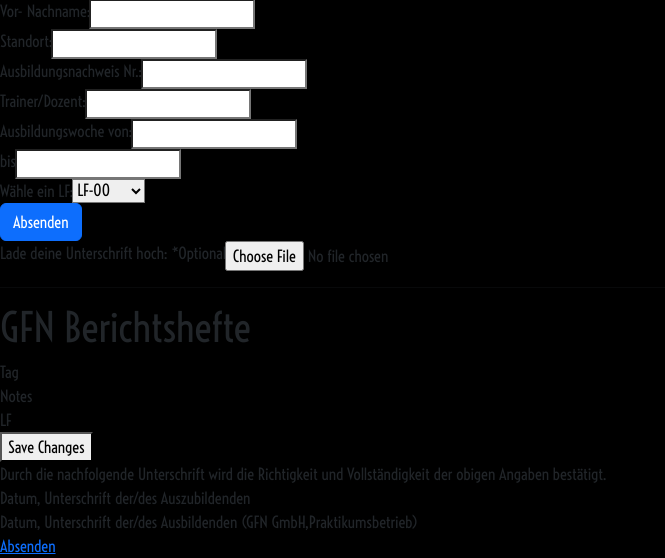
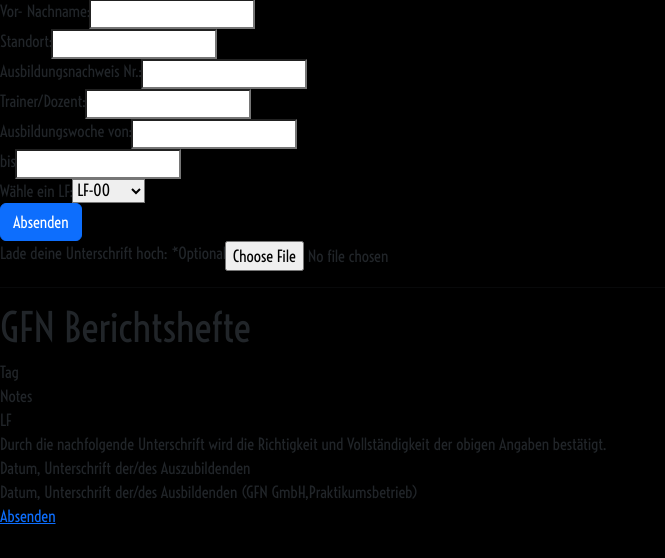
Before and after one commit to ColdByDefault/beRich, a Flask app: template version_2.0/app/projects/templates/projects/index.html in a window 1280 px wide. Shown: the part 2797-3355 px from the top of the page, without its empty margins (0-665 px from the left). After the commit the page ends 3321 px from the top, so only its background shows below. Run offline with Flask 3, Linux system fonts and the light colour scheme; the template is opened without the code that fills it, so the values that code supplies are empty; some libraries are stand-ins or nearby versions.

Commit message:
databases redited

```diff
--- a/version_2.0/app/projects/templates/projects/index.html
+++ b/version_2.0/app/projects/templates/projects/index.html
@@ -266,7 +266,6 @@
                     {% endif %}
                 {% endfor %}
             {% endif %}
-            <button onclick="submitEdits()">Save Changes</button>
         </div>
         <div class="strong">Durch die nachfolgende Unterschrift wird die Richtigkeit
             und Vollständigkeit der obigen Angaben bestätigt.
```
Also changed, not shown: version_1.0/app/static/uploads/Notes_240304_2134421.jpg (added), version_2.0/instance/base_database.db.
